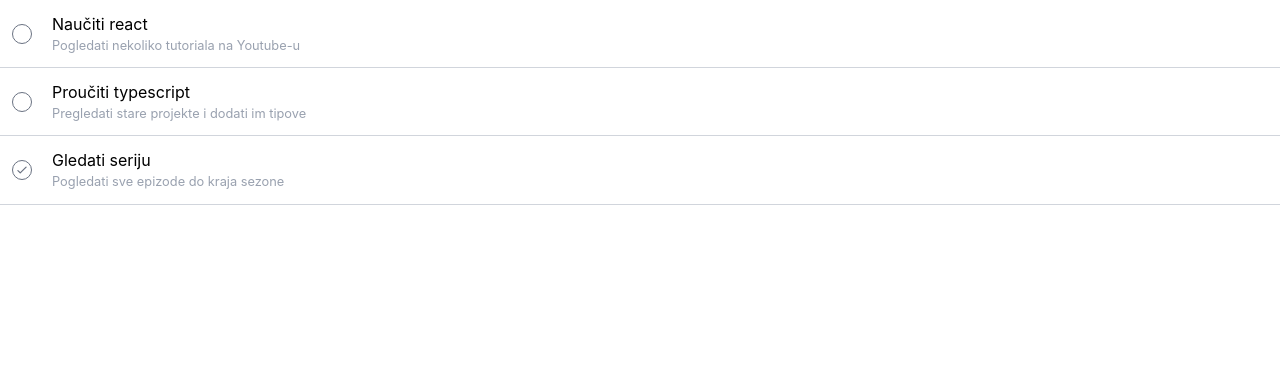
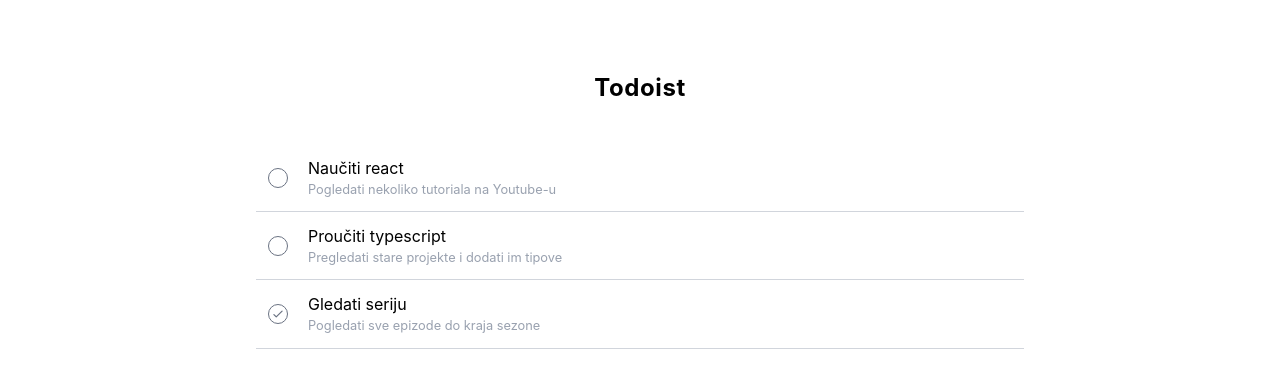
Before and after one commit to krunoslav-k/todoist-clone, a React (Vite) app: page / in a window 1280 px wide. Shown: the top 388 px of the page. Built offline with nearby package versions, Linux system fonts and the light colour scheme.

Commit message:
style: add basic app layout

```diff
--- a/src/App.tsx
+++ b/src/App.tsx
@@ -12,8 +12,9 @@ function App() {
   }
 
   return (
-    <>
-      <div>
+    <main className="flex flex-col justify-center items-center py-8">
+      <h1 className="p-10 font-bold text-2xl tracking-wide">Todoist</h1>
+      <div className="w-3/5">
         {todos.map((todo) => {
           return (
             <TodoItem
@@ -24,7 +25,7 @@ function App() {
           );
         })}
       </div>
-    </>
+    </main>
   );
 }
 
```
